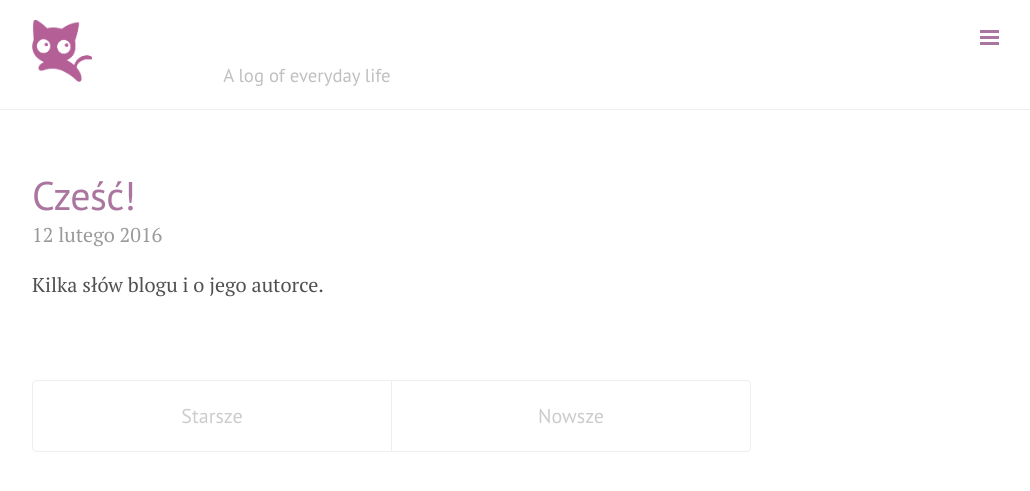
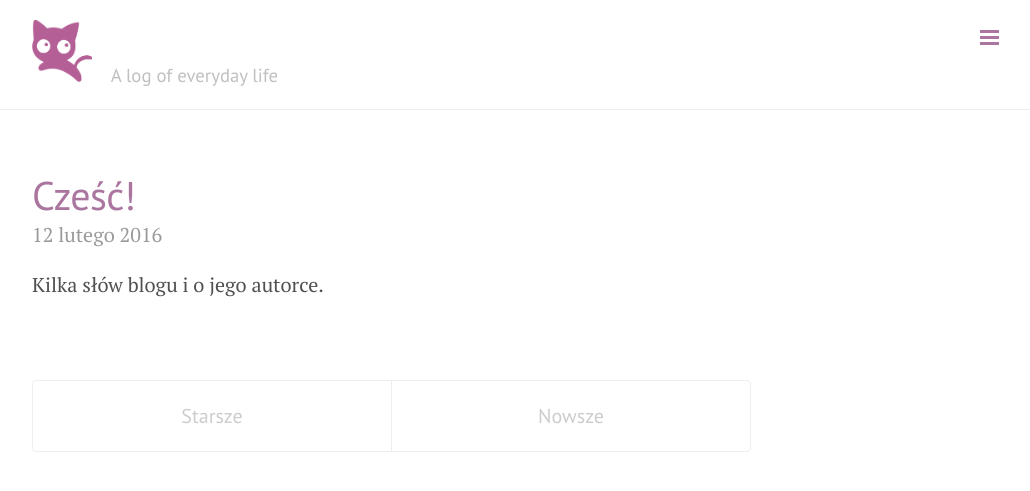
Before and after one commit to pumiko/pumiko.github.io, a Jekyll site: the page built from index.html, in a window 1280 px wide. Shown: the top 491 px of the page, without its empty margins (248-1278 px from the left). Built offline with Jekyll 4.4.1, drawn with Linux system fonts in a browser that asks for light colours; nearby versions of some CDN libraries; the list of posts is cut into pages by our own code.

Commit message:
Update poole.css

```diff
--- a/public/css/poole.css
+++ b/public/css/poole.css
@@ -208,7 +208,7 @@ img {
 
 .pumiko-icon {
   display: inline-block;
-  margin: 0 5em 0 0;
+  margin: 0 0.5em 0 0;
   border-radius: 0px;
 }
 
```
